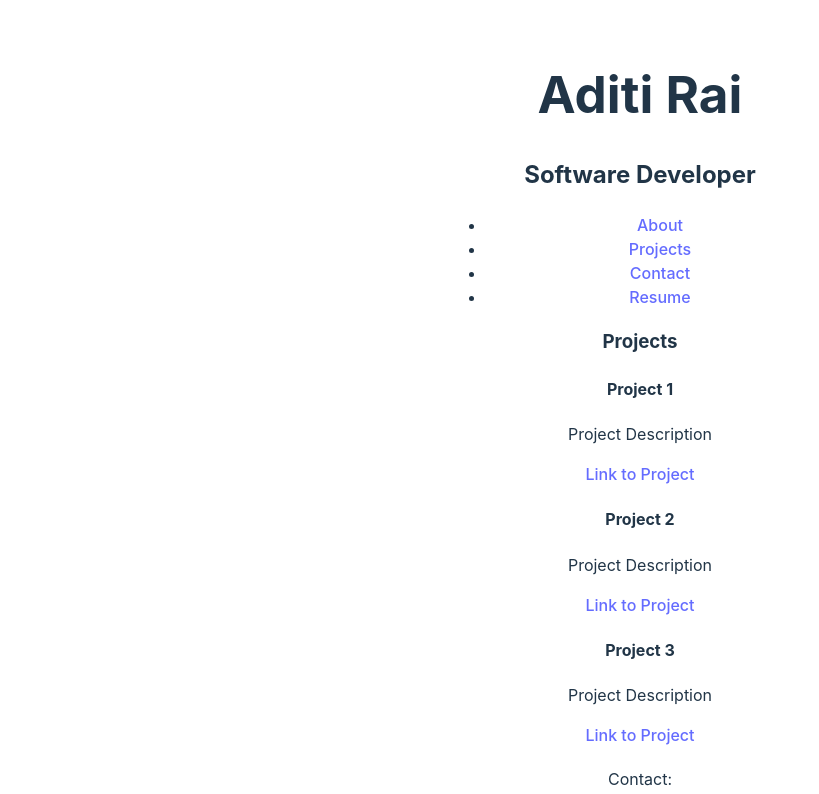
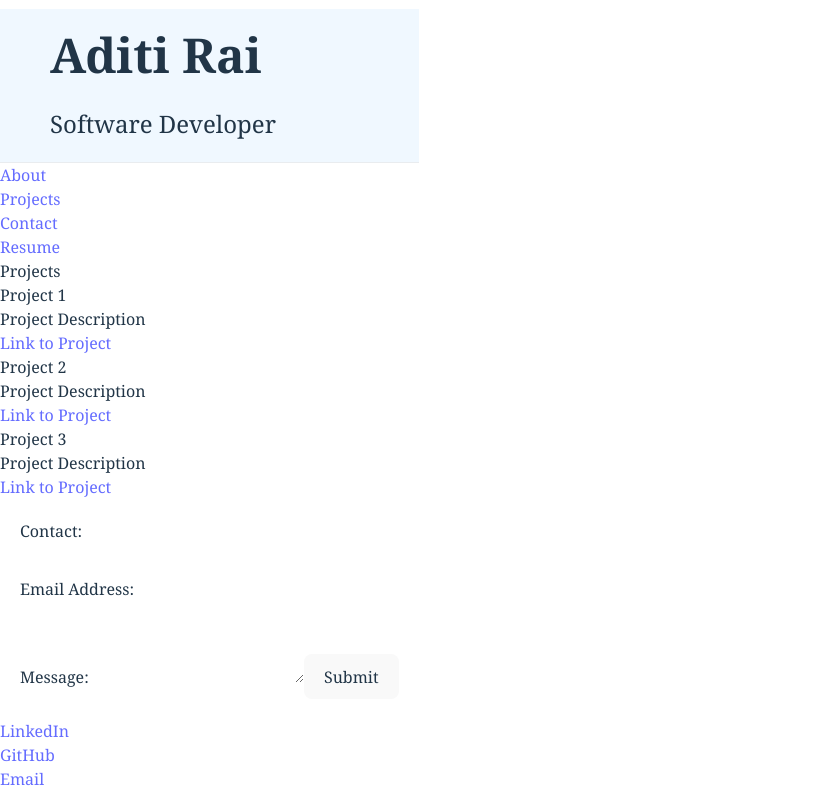
Before and after one commit to aditirai-ux/my-portfolio, a React (Vite) app: page / in a window 1280 px wide. Shown: the top 794 px of the page, without its empty margins (0-819 px from the left). Built offline with nearby package versions, Linux system fonts and the light colour scheme.

Commit message:
added design specifications in css documents

```diff
--- a/index.html
+++ b/index.html
@@ -9,5 +9,6 @@
   <body>
     <div id="root"></div>
     <script type="module" src="/src/main.jsx"></script>
+    <script src="https://cdn.tailwindcss.com"></script>
   </body>
 </html>
--- a/package.json
+++ b/package.json
@@ -11,7 +11,12 @@
     "preview": "vite preview"
   },
   "dependencies": {
+    "@fortawesome/fontawesome-svg-core": "^6.6.0",
+    "@fortawesome/free-solid-svg-icons": "^6.6.0",
+    "@fortawesome/react-fontawesome": "^0.2.2",
+    "bootstrap": "^5.3.3",
     "react": "^18.3.1",
+    "react-bootstrap": "^2.10.5",
     "react-dom": "^18.3.1"
   },
   "devDependencies": {
--- a/src/App.css
+++ b/src/App.css
@@ -1,44 +1,7 @@
-#root {
-  max-width: 1280px;
-  margin: 0 auto;
-  padding: 2rem;
-  text-align: center;
-}
-
-.logo {
-  height: 6em;
-  padding: 1.5em;
-  will-change: filter;
-  transition: filter 300ms;
-}
-.logo:hover {
-  filter: drop-shadow(0 0 2em #646cffaa);
-}
-.logo.react:hover {
-  filter: drop-shadow(0 0 2em #61dafbaa);
-}
-
-@keyframes logo-spin {
-  from {
-    transform: rotate(0deg);
-  }
-  to {
-    transform: rotate(360deg);
-  }
-}
-
-@media (prefers-reduced-motion: no-preference) {
-  a:nth-of-type(2) .logo {
-    animation: logo-spin infinite 20s linear;
-  }
-}
-
-.card {
-  padding: 2em;
-}
-
-.read-the-docs {
-  color: #888;
+* {
+  box-sizing: border-box;
+  margin: 0;
+  padding: 0;
 }
 
 .form {
--- a/src/components/Footer.jsx
+++ b/src/components/Footer.jsx
@@ -1,4 +1,5 @@
 import React from 'react'
+import '../styles/Footer.css'
 
 const Footer = () => {
   return (
--- a/src/components/Header.jsx
+++ b/src/components/Header.jsx
@@ -1,9 +1,11 @@
 import React from 'react';
+import '../styles/Header.css';
 
 const Header = () => {
   return (
     <header className="header">
         <h1 id="h1">Aditi Rai</h1>
+        <br />
         <h2 id="h2">Software Developer</h2>
     </header>
   )
--- a/src/components/Navigation.jsx
+++ b/src/components/Navigation.jsx
@@ -1,4 +1,5 @@
 import React from 'react'
+import '../styles/Nav.css'
 
 const Navigation = () => {
   return (
--- a/src/styles/Header.css
+++ b/src/styles/Header.css
@@ -0,0 +1,22 @@
+* {
+    margin: 0;
+    padding: 0;
+    box-sizing: border-box;
+    font-family: Cambria, Cochin, Georgia, Times, 'Times New Roman', serif;
+}
+.header {
+    display: block;
+    justify-content: space-between;
+    align-items: center;
+    padding: 20px 50px;
+    background-color: aliceblue;
+    border-bottom: 1px solid #e9ecef;
+}
+.header h1 {
+    font-size: 48px;
+    font-weight: 700;
+}
+.header h2 {
+    font-size: 24px;
+    font-weight: 400;
+}
```
Also changed, not shown: src/components/Project.jsx (+2 -7 lines).
